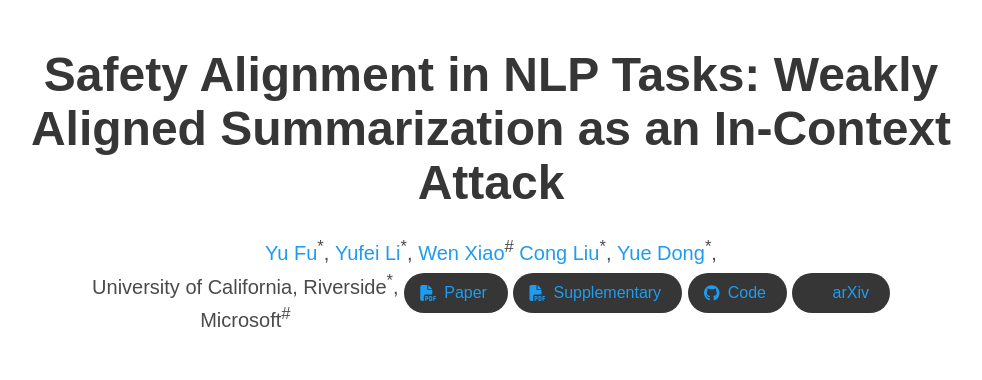
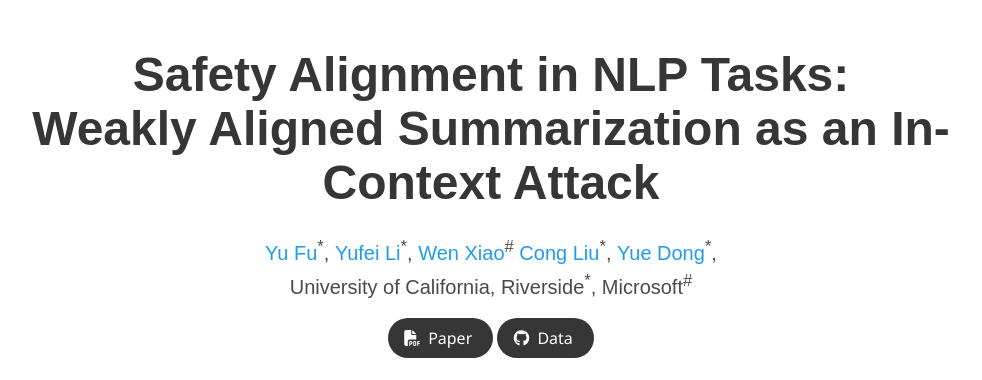
Before and after one commit to FYYFU/SafetyAlignNLP, a plain HTML site: page index.html in a window 1280 px wide. Shown: the top 380 px of the page, without its empty margins (149-1131 px from the left). Drawn offline with nearby package versions, Linux system fonts and the light colour scheme; grey boxes are pictures that could not be loaded; some icons are missing; a web font is replaced by a local one.

Commit message:
update index

```diff
--- a/index.html
+++ b/index.html
@@ -52,7 +52,7 @@
       <div class="container is-max-desktop">
         <div class="columns is-centered">
           <div class="column has-text-centered">
-            <h1 class="title is-1 publication-title">Safety Alignment in NLP Tasks: Weakly Aligned Summarization as an In-Context Attack</h1>
+            <h1 class="title is-1 publication-title">Safety Alignment in NLP Tasks: <br>Weakly Aligned Summarization as an In-Context Attack</h1>
             <div class="is-size-5 publication-authors">
               <!-- Paper authors -->
               <span class="author-block">
@@ -66,17 +66,16 @@
                     <span class="author-block">
                       <a href="FIFTH AUTHOR PERSONAL LINK" target="_blank">Yue Dong</a><sup>*</sup>,</span>
                   </div>
-
                   <div class="is-size-5 publication-authors">
-                    <span class="author-block">University of California, Riverside<sup>*</sup>, <br>Microsoft<sup>#</sup></span>
-                    <!-- span class="eql-cntrb"><small><br><sup>*</sup>Indicates Equal Contribution</small></span>
-                  </div>
+                    <span class="author-block">University of California, Riverside<sup>*</sup>, Microsoft<sup>#</sup></span>
+                    <!--span class="eql-cntrb"><small><br><sup>*</sup>Indicates Equal Contribution</small></span-->
+                </div>
 
                   <div class="column has-text-centered">
                     <div class="publication-links">
                          <!-- Arxiv PDF link -->
                       <span class="link-block">
-                        <a href="https://arxiv.org/pdf/<ARXIV PAPER ID>.pdf" target="_blank"
+                        <a href="https://arxiv.org/abs/2312.06924" target="_blank"
                         class="external-link button is-normal is-rounded is-dark">
                         <span class="icon">
                           <i class="fas fa-file-pdf"></i>
@@ -86,7 +85,7 @@
                     </span>
 
                     <!-- Supplementary PDF link -->
-                    <span class="link-block">
+                    <!-- span class="link-block">
                       <a href="static/pdfs/supplementary_material.pdf" target="_blank"
                       class="external-link button is-normal is-rounded is-dark">
                       <span class="icon">
@@ -94,21 +93,21 @@
                       </span>
                       <span>Supplementary</span>
                     </a>
-                  </span>
+                  </span-->
 
                   <!-- Github link -->
                   <span class="link-block">
-                    <a href="https://github.com/YOUR REPO HERE" target="_blank"
+                    <a href="https://github.com/FYYFU/" target="_blank"
                     class="external-link button is-normal is-rounded is-dark">
                     <span class="icon">
                       <i class="fab fa-github"></i>
                     </span>
-                    <span>Code</span>
+                    <span>Data</span>
                   </a>
                 </span>
 
                 <!-- ArXiv abstract Link -->
-                <span class="link-block">
+                <!--span class="link-block">
                   <a href="https://arxiv.org/abs/<ARXIV PAPER ID>" target="_blank"
                   class="external-link button is-normal is-rounded is-dark">
                   <span class="icon">
@@ -116,7 +115,7 @@
                   </span>
                   <span>arXiv</span>
                 </a>
-              </span>
+              </span-->
             </div>
           </div>
         </div>
```
